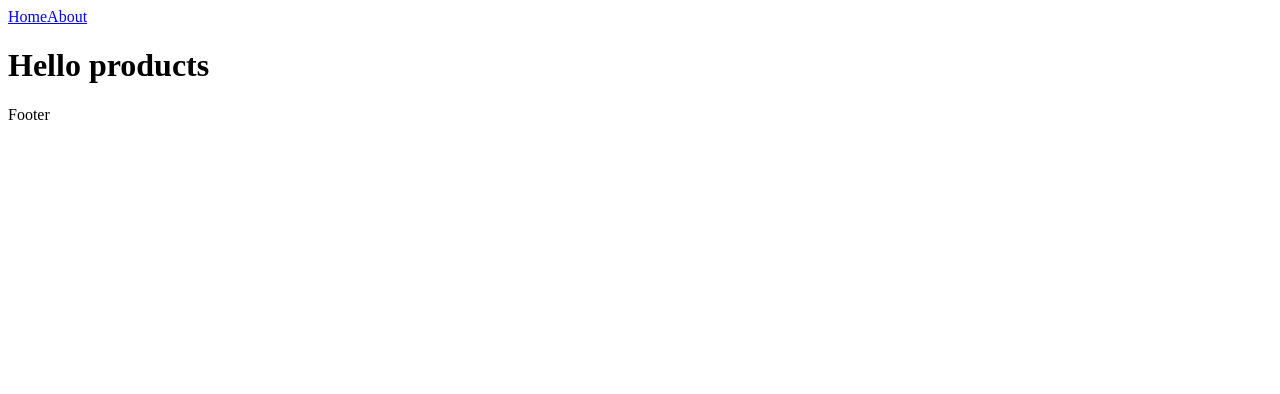
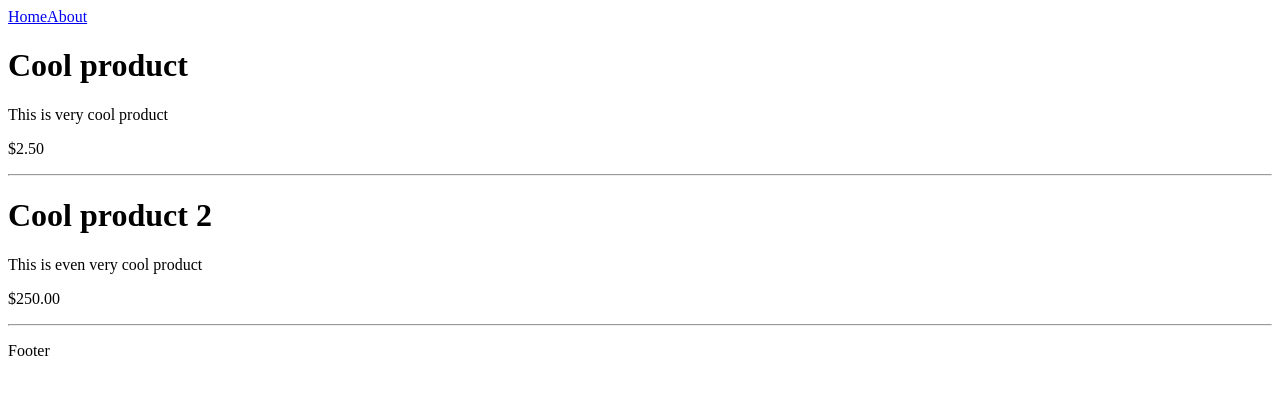
Before and after one commit to Stefan8412/nextjs-shop, a Next.js app: page /products in a window 1280 px wide. Shown: the top 394 px of the page. Built offline with nearby package versions, Linux system fonts and the light colour scheme.

Commit message:
add products page

```diff
--- /dev/null
+++ b/pages/products.js
@@ -0,0 +1,16 @@
+const Products = () => {
+  return (
+    <>
+      <h1>Cool product</h1>
+      <p>This is very cool product </p>
+      <p>$2.50</p>
+      <hr />
+      <h1>Cool product 2</h1>
+      <p>This is even very cool product </p>
+      <p>$250.00</p>
+      <hr />
+    </>
+  );
+};
+
+export default Products;
```
